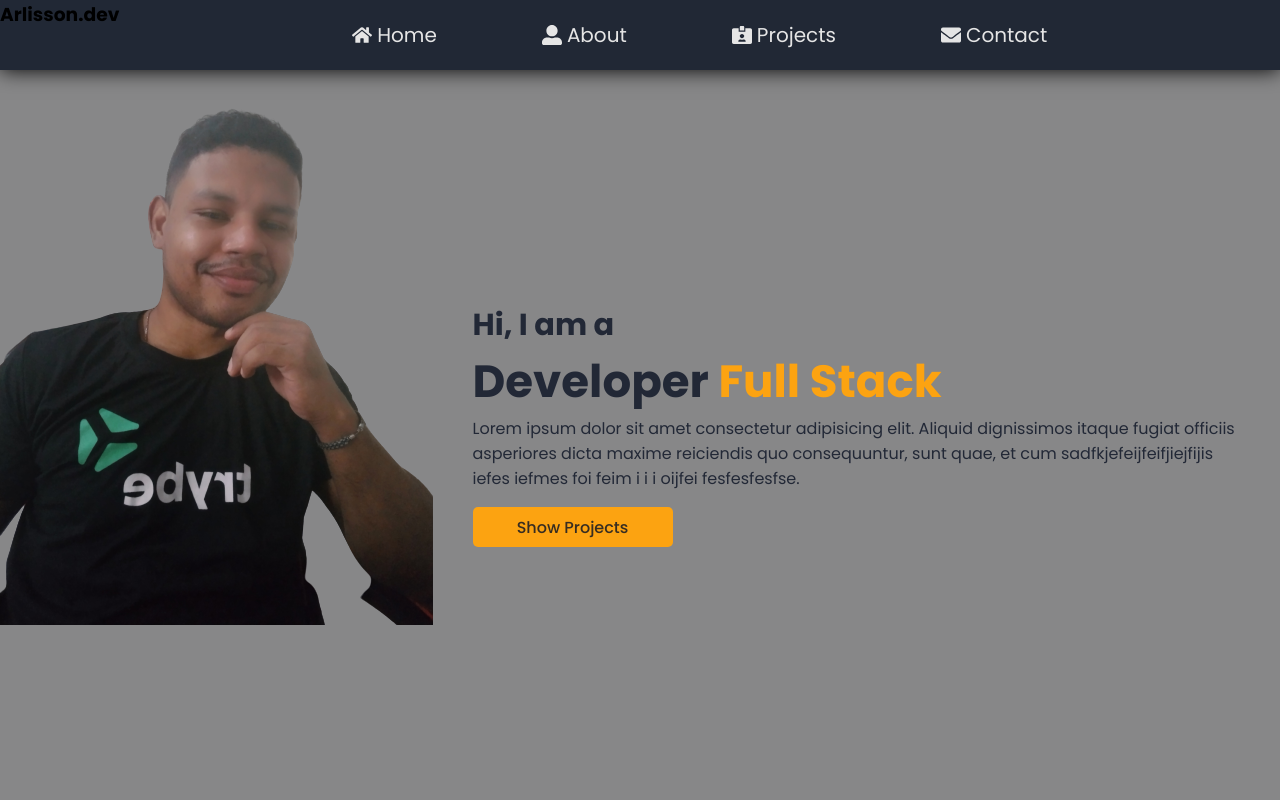
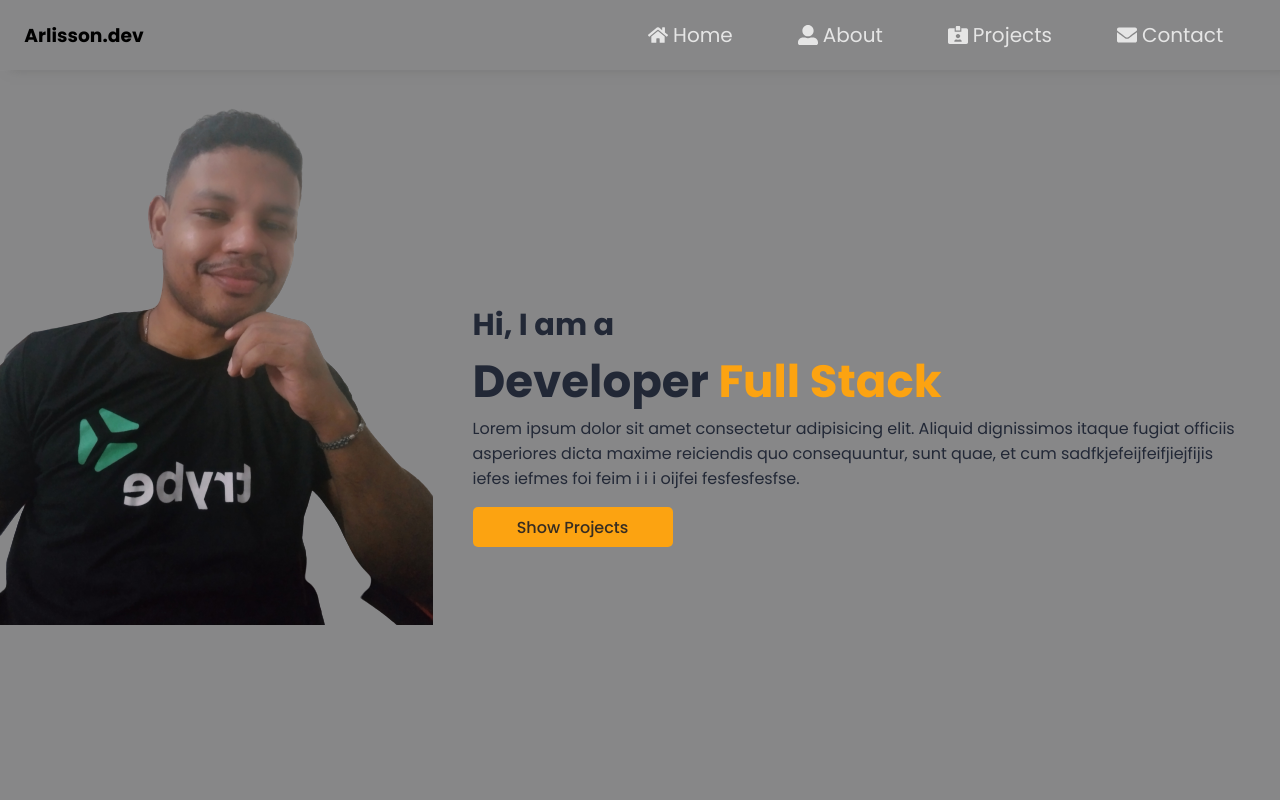
Before and after one commit to arlisson314/portifolio, a React (Create React App) app: page / in a window 1280 px wide. Shown: the top 800 px of the page. Built offline with nearby package versions, Linux system fonts and the light colour scheme.

Commit message:
style: Header

```diff
--- a/src/components/Header/styles.js
+++ b/src/components/Header/styles.js
@@ -1,53 +1,54 @@
 import styled from 'styled-components';
 
 export const Container = styled.div`
+  box-shadow:  10px 0px 10px #777777, -10px -10px 10px #ffffff;
+  background-color: var(--primary);
+  justify-content: space-evenly;
+  align-items: center;
+  position: fixed;
+  display: flex;
   height: 70px;
-  display: flex;
-  background-color: var(--secundary);
-  box-shadow: 0 0 20px 0;
-  position: fixed;
+  z-index: 999;
+  width: 100%;
+  left: 0;
   top: 0;
-  left: 0;
-  width: 100%;
-  z-index: 999;
+
 
   > svg {
-    position: fixed;
-    color: white;
-    width: 30px;
-    height: 30px;
-    margin-top: 20px;
-    margin-left: 20px;
     cursor: pointer;
     display: none;
+    &:hover {
+      color: var(--colorHover);
+    }
   }
 
-  @media screen and (max-width: 768px) {
-    svg {
+  @media screen and (max-width: 900px) {
+    justify-content: space-between;
+    >h3 {
+      margin: 20px;
+    }
+    >svg {
+      margin-right: 20px;
       display: inherit;
-
     }
   }
 `;
 
 export const Content = styled.div`
+  justify-content: flex-end;
   display: flex;
-  margin: auto;
-
+  width: 85%;
   > div {
     align-items: center;
-    padding: 0 40px;
+    margin: 0 20px;
     display: flex;
-    margin: auto;
     >svg {
       margin: 1ch;
     }
   }
 
-  @media screen and (max-width: 768px) {
-      div {
-      display: none;
-    }
+  @media screen and (max-width: 900px) {
+    display: none;
+    margin-right: 10px;
   }
 `;
-// export default Container;
```
